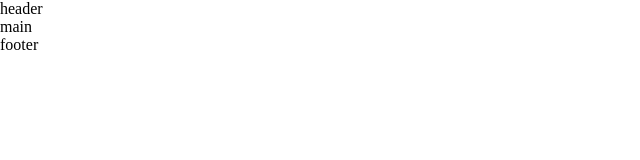
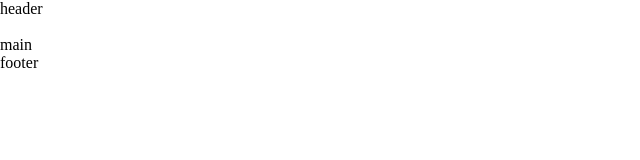
Before and after one commit to otuoio/proj-html-vuejs, a Vue app: page / in a window 1280 px wide. Shown: the top 160 px of the page, without its empty margins (0-640 px from the left). Built offline with nearby package versions, Linux system fonts and the light colour scheme.

Commit message:
add header structur

```diff
--- a/src/assets/scss/partials/_variables.scss
+++ b/src/assets/scss/partials/_variables.scss
@@ -1,3 +1,4 @@
+// PALETTE
 // color cube
 $white-color: #ffffff;
 $black-color: #030303;
@@ -23,3 +24,12 @@ $flint-color: #676059;
 $fiery-orange-darkvibrant-color: #af4913;
 $english-walnut-color: #392b22;
 $tacao-color: #f2bf87;
+
+// SIZES
+$w-20: 20%;
+$w-30: 30%;
+$w-40: 40%;
+$w-50: 50%;
+$w-60: 60%;
+$w-70: 70%;
+$w-80: 80%;
--- a/src/components/Header.vue
+++ b/src/components/Header.vue
@@ -1,6 +1,22 @@
 <template>
   <header>
       header
+      <!-- header bar logo menu (da metter con absolute) -->
+      <div class="header-top">
+          <div class="logo"></div>
+          <nav class="nav-menu">
+              <ul>
+                  <li></li>
+              </ul>
+          </nav>
+      </div>
+      <!-- /header bar logo menu -->
+      <!-- banner-box -->
+      <section class="banner-box">
+          <div class="info-box"></div>
+          <div class="img-box"></div>
+      </section>
+      <!-- /banner-box -->
   </header>
 </template>
 
```
Also changed, not shown: src/assets/scss/partials/_info-box.scss (added).
